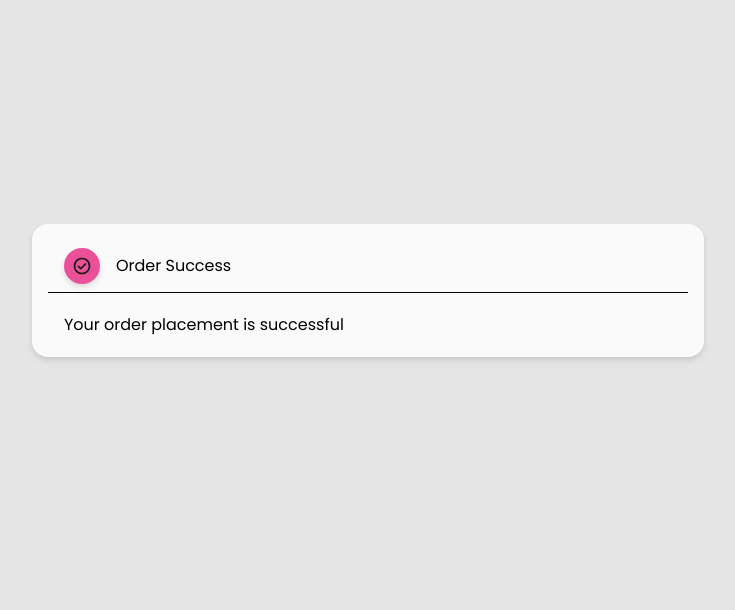
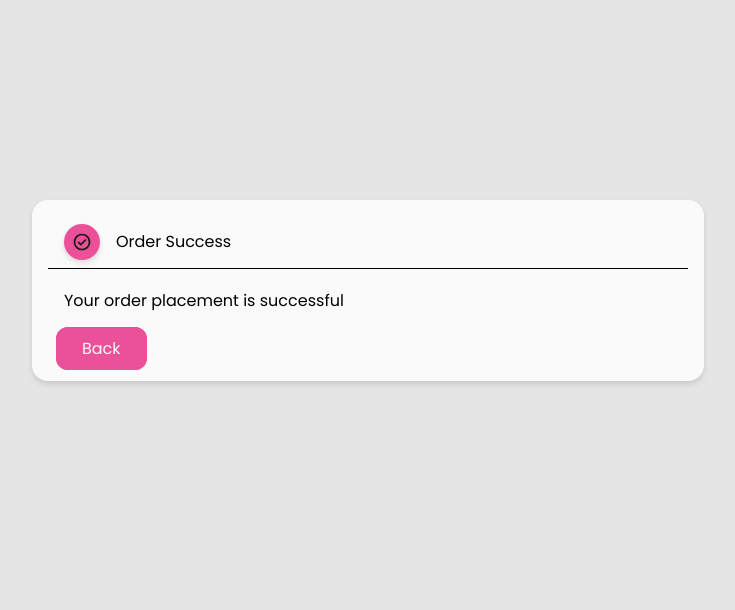
Before and after one commit to ICS2608-Final-Project/laundry-system, a PHP site: page /order_success.php in a window 1280 px wide. Shown: the part 134-744 px from the top of the page, without its empty margins (272-1007 px from the left). Run offline with PHP 8.4, Linux system fonts and the light colour scheme.

Commit message:
finished styling order success

```diff
--- a/order_success.php
+++ b/order_success.php
@@ -16,6 +16,11 @@
         <div class="description">
             <p>Your order placement is successful</p>
         </div>
+        <div class="button-section">
+            <a href="index.php" class="button">
+                Back
+            </a>
+        </div>
     </div>
 </main>
 <?php include_once 'template/footer.php' ?>
--- /dev/null
+++ b/scss/_button.scss
@@ -0,0 +1,19 @@
+@import 'colors';
+@import 'typography';
+
+.button {
+    font-family: $poppins;
+    cursor: pointer;
+    border: 2px solid $primary;
+    background-color: $primary;
+    padding: 0.5rem 1.5rem;
+    border-radius: .75rem;
+    color: $neutral-white;
+    text-decoration: none;
+    transition: 0.4s ease-in-out;
+}
+
+.button:hover {
+    background-color: transparent;
+    color: $primary;
+}
--- a/scss/_order.success.scss
+++ b/scss/_order.success.scss
@@ -30,5 +30,9 @@
             padding: .5rem 1rem
 
         }
+
+        .button-section {
+            padding: .5rem;
+        }
     }
 }
--- a/scss/main.scss
+++ b/scss/main.scss
@@ -12,6 +12,7 @@
 @import 'pricing';
 @import 'booking.finish';
 @import 'order.success';
+@import 'button';
 
 body {
     min-height: 100vh;
```
Also changed, not shown: css/main.css, 1 other file.
